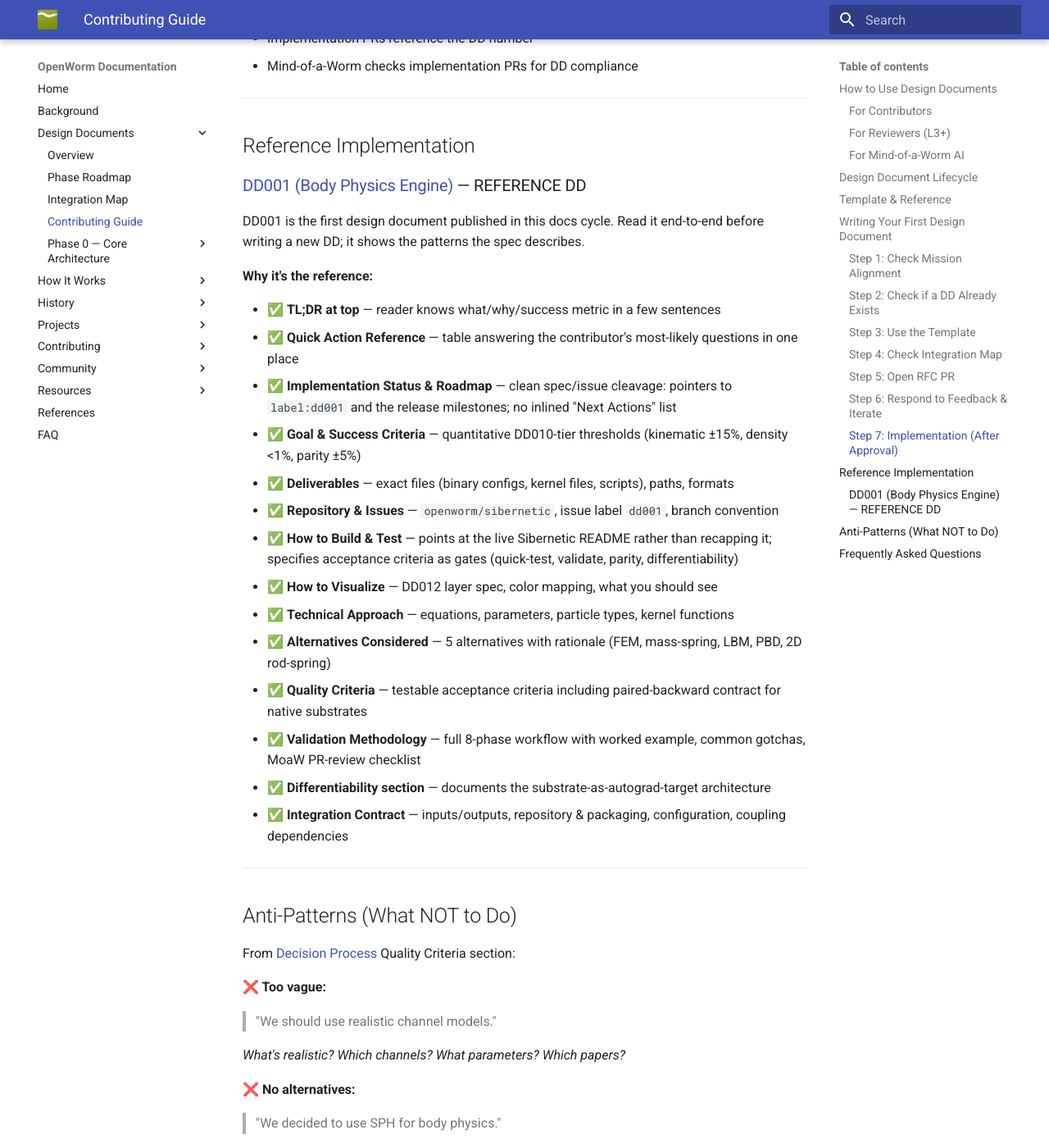
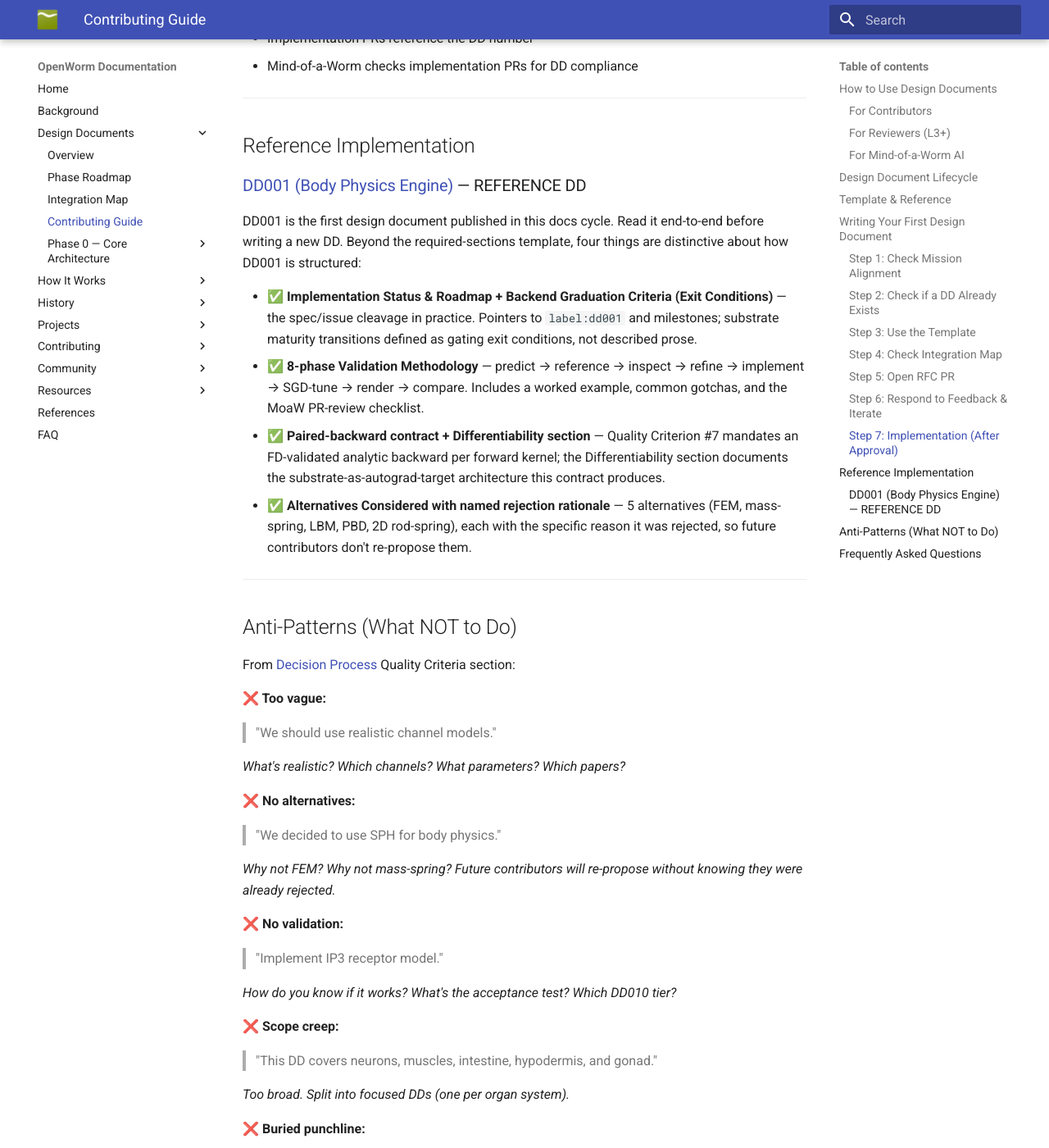
Before and after one commit to openworm/openworm_docs, an MkDocs documentation site: the page built from docs/design_documents/contributing_guide.md, in a window 1280 px wide and 1400 px high, scrolled down 5194 px. Shown: the whole window at 82% size. Built offline with MkDocs 1.6.1 and Material for MkDocs 9.7.7, drawn with Linux system fonts in a browser that asks for light colours.

Commit message:
Redundancy pass: cut 7 redundant sections / phrasings
Cut 1: DD001 §Stabilization Sequence (8-step numbered list) — deleted.
This was an inlined Next Actions list, the exact anti-pattern we
just codified. Every step was covered by §Backend Graduation
Criteria (Exit Conditions) or a milestone in DD001_draft_issues.
~10 lines.

Cut 2: DD001 footer "Active implementation:" line — deleted.
Redundant pointer to §Implementation Status & Roadmap at the top
of the same doc. ~1 line.

Cut 3: DD001 §Implementation Status & Roadmap milestone enumeration
trimmed — dropped the parenthetical that named each milestone's
theme inside the spec. The milestones page itself has the
descriptions; two places to sync = rot path.

Cut 4: contributing_guide.md Reference Implementation section
reduced from 14 bullets to 4. The 10 dropped bullets repeated the
required-sections checklist a few lines up. Kept the 4 distinctive
items: Implementation Status & Roadmap + Exit Conditions, 8-phase
Validation Methodology, paired-backward + Differentiability,
Alternatives Considered with rationale. ~20 lines.

Cut 5: DD001_draft_issues "Milestones" intro paragraph trimmed.
Dropped the historical-milestones recap (the Historical milestones
table at the bottom of the section already lists them).

Cut 6: DD001_draft_issues per-issue Milestone field shortened from
"**v0.X.0** (Long Theme Name)" to "[v0.X.0](#milestones)" — 18
issues × ~50-char savings each. Theme name lives in the Milestones
overview table where it belongs.

Cut 7: contributing_guide.md L194 spec/issue cleavage bullet absorbed
into cut 4's rewrite.

Net: ~50 lines removed, no information lost.

Co-Authored-By: Claude Opus 4.7 (1M context) <noreply@anthropic.com>

```diff
--- a/docs/design_documents/contributing_guide.md
+++ b/docs/design_documents/contributing_guide.md
@@ -185,24 +185,12 @@ Once DD is approved and merged:
 
 ### [DD001 (Body Physics Engine)](DD001_Body_Physics_Architecture.md) — REFERENCE DD
 
-DD001 is the first design document published in this docs cycle. Read it end-to-end before writing a new DD; it shows the patterns the spec describes.
+DD001 is the first design document published in this docs cycle. Read it end-to-end before writing a new DD. Beyond the required-sections template, four things are distinctive about how DD001 is structured:
 
-**Why it's the reference:**
-
-- ✅ **TL;DR at top** — reader knows what/why/success metric in a few sentences
-- ✅ **Quick Action Reference** — table answering the contributor's most-likely questions in one place
-- ✅ **Implementation Status & Roadmap** — clean spec/issue cleavage: pointers to `label:dd001` and the release milestones; no inlined "Next Actions" list
-- ✅ **Goal & Success Criteria** — quantitative DD010-tier thresholds (kinematic ±15%, density <1%, parity ±5%)
-- ✅ **Deliverables** — exact files (binary configs, kernel files, scripts), paths, formats
-- ✅ **Repository & Issues** — `openworm/sibernetic`, issue label `dd001`, branch convention
-- ✅ **How to Build & Test** — points at the live Sibernetic README rather than recapping it; specifies acceptance criteria as gates (quick-test, validate, parity, differentiability)
-- ✅ **How to Visualize** — DD012 layer spec, color mapping, what you should see
-- ✅ **Technical Approach** — equations, parameters, particle types, kernel functions
-- ✅ **Alternatives Considered** — 5 alternatives with rationale (FEM, mass-spring, LBM, PBD, 2D rod-spring)
-- ✅ **Quality Criteria** — testable acceptance criteria including paired-backward contract for native substrates
-- ✅ **Validation Methodology** — full 8-phase workflow with worked example, common gotchas, MoaW PR-review checklist
-- ✅ **Differentiability section** — documents the substrate-as-autograd-target architecture
-- ✅ **Integration Contract** — inputs/outputs, repository & packaging, configuration, coupling dependencies
+- ✅ **Implementation Status & Roadmap + Backend Graduation Criteria (Exit Conditions)** — the spec/issue cleavage in practice. Pointers to `label:dd001` and milestones; substrate maturity transitions defined as gating exit conditions, not described prose.
+- ✅ **8-phase Validation Methodology** — predict → reference → inspect → refine → implement → SGD-tune → render → compare. Includes a worked example, common gotchas, and the MoaW PR-review checklist.
+- ✅ **Paired-backward contract + Differentiability section** — Quality Criterion #7 mandates an FD-validated analytic backward per forward kernel; the Differentiability section documents the substrate-as-autograd-target architecture this contract produces.
+- ✅ **Alternatives Considered with named rejection rationale** — 5 alternatives (FEM, mass-spring, LBM, PBD, 2D rod-spring), each with the specific reason it was rejected, so future contributors don't re-propose them.
 
 ---
 
```
Also changed, not shown: docs/design_documents/DD001_Body_Physics_Architecture.md (+1 -13 lines), docs/design_documents/DD001_draft_issues.md (+19 -19 lines).
